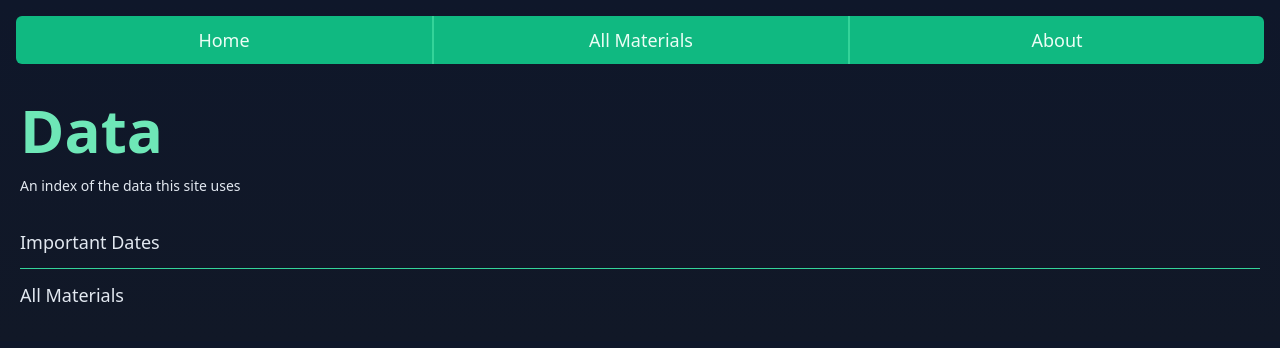
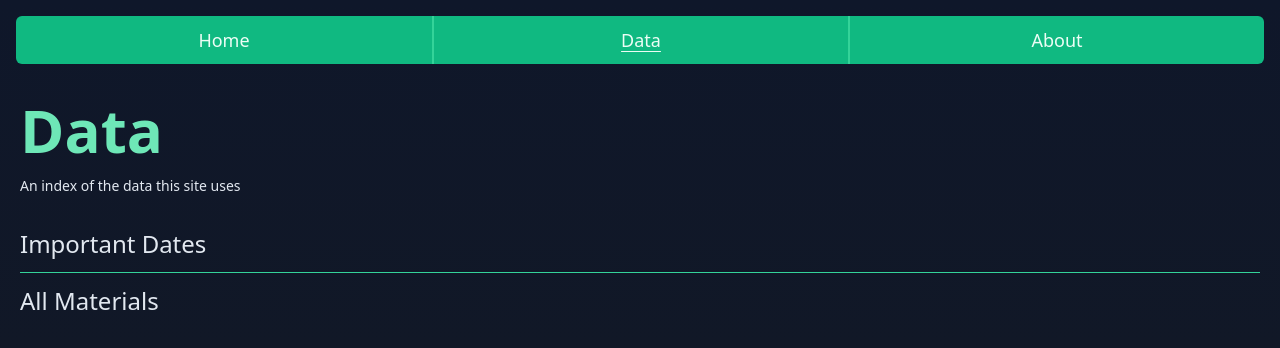
Before and after one commit to jasonflorentino/hamiltoss, a SvelteKit app: page /data in a window 1280 px wide. Shown: the top 348 px of the page. Built offline with nearby package versions, Linux system fonts and the light colour scheme.

Commit message:
Use Data in main nav instead of Materials

```diff
--- a/src/routes/+layout.svelte
+++ b/src/routes/+layout.svelte
@@ -20,8 +20,8 @@
 			href: '/',
 		},
 		{
-			label: 'All Materials',
-			href: '/materials',
+			label: 'Data',
+			href: '/data',
 		},
 		{
 			label: 'About',
--- a/src/routes/data/+page.svelte
+++ b/src/routes/data/+page.svelte
@@ -17,10 +17,10 @@
 	<nav>
 		<ul class="mt-5 divide-y divide-emerald-400">
 			<li class="py-3 hover:text-gray-400">
-				<a href="/data/dates" class="text-lg">Important Dates</a>
+				<a href="/data/dates" class="text-xl xl:text-2xl">Important Dates</a>
 			</li>
 			<li class="py-3 hover:text-gray-400">
-				<a href="/materials" class="text-lg">All Materials</a>
+				<a href="/materials" class="text-xl xl:text-2xl">All Materials</a>
 			</li>
 		</ul>
 	</nav>
```
